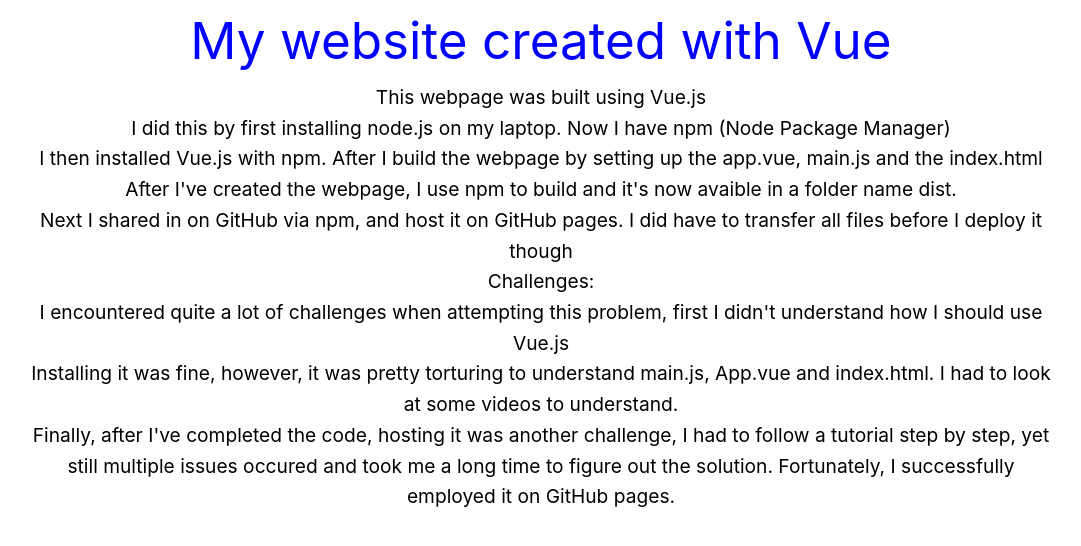
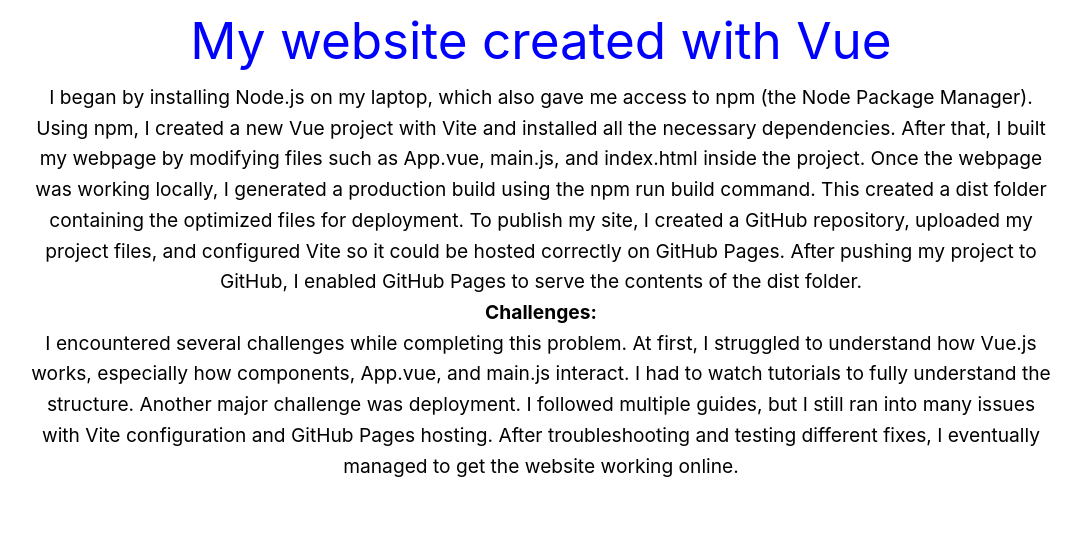
Before and after one commit to EasonY888/MyVueApp, a Vue app: page / in a window 1280 px wide. Shown: the top 546 px of the page, without its empty margins (99-1180 px from the left). Built offline with nearby package versions, Linux system fonts and the light colour scheme.

Commit message:
Updated About.vue

```diff
--- a/src/components/About.vue
+++ b/src/components/About.vue
@@ -1,16 +1,21 @@
 <template>
     <div>
         <p>
-            This webpage was built using Vue.js<br>
-            I did this by first installing node.js on my laptop. Now I have npm (Node Package Manager)<br>
-            I then installed Vue.js with npm. After I build the webpage by setting up the app.vue, main.js and the index.html<br>
-            After I've created the webpage, I use npm to build and it's now avaible in a folder name dist.<br>
-            Next I shared in on GitHub via npm, and host it on GitHub pages. I did have to transfer all files before I deploy it though<br>
-            Challenges:<br>
-            I encountered quite a lot of challenges when attempting this problem, first I didn't understand how I should use Vue.js<br>
-            Installing it was fine, however, it was pretty torturing to understand main.js, App.vue and index.html. I had to look at some videos to understand.<br>
-            Finally, after I've completed the code, hosting it was another challenge, I had to follow a tutorial step by step, yet still multiple issues occured
-             and took me a long time to figure out the solution. Fortunately, I successfully employed it on GitHub pages.
+            I began by installing Node.js on my laptop, which also gave me access to npm (the Node Package Manager).
+            Using npm, I created a new Vue project with Vite and installed all the necessary dependencies. After that, I
+            built my webpage by modifying files such as App.vue, main.js, and index.html inside the project.
+            Once the webpage was working locally, I generated a production build using the npm run build command.
+            This created a dist folder containing the optimized files for deployment. To publish my site, I created a
+            GitHub repository, uploaded my project files, and configured Vite so it could be hosted correctly on GitHub
+            Pages. After pushing my project to GitHub, I enabled GitHub Pages to serve the contents of the dist folder.
+        </p>
+        <p style="font-weight: bold;">Challenges:</p>
+        <p>
+            I encountered several challenges while completing this problem. At first, I struggled to understand how
+            Vue.js works, especially how components, App.vue, and main.js interact. I had to watch tutorials to fully
+            understand the structure. Another major challenge was deployment. I followed multiple guides, but I still ran
+            into many issues with Vite configuration and GitHub Pages hosting. After troubleshooting and testing
+            different fixes, I eventually managed to get the website working online.
         </p>
     </div>
 </template>
```
